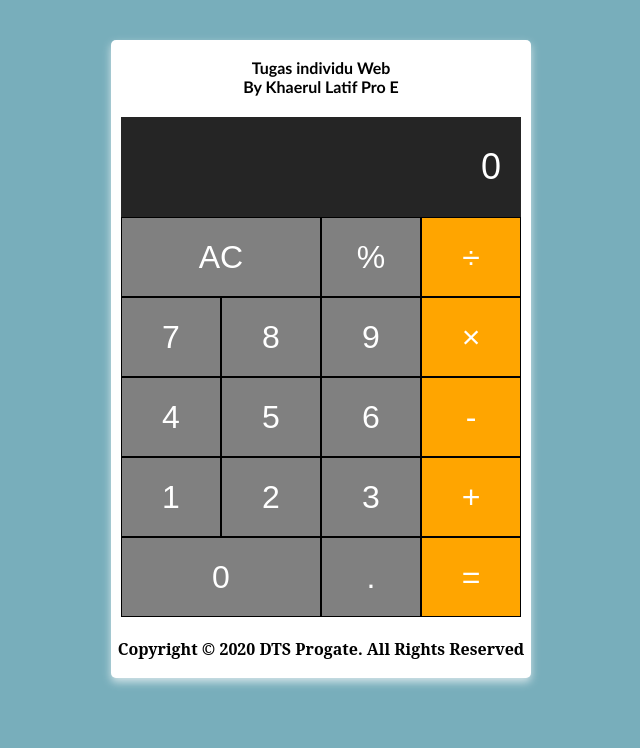
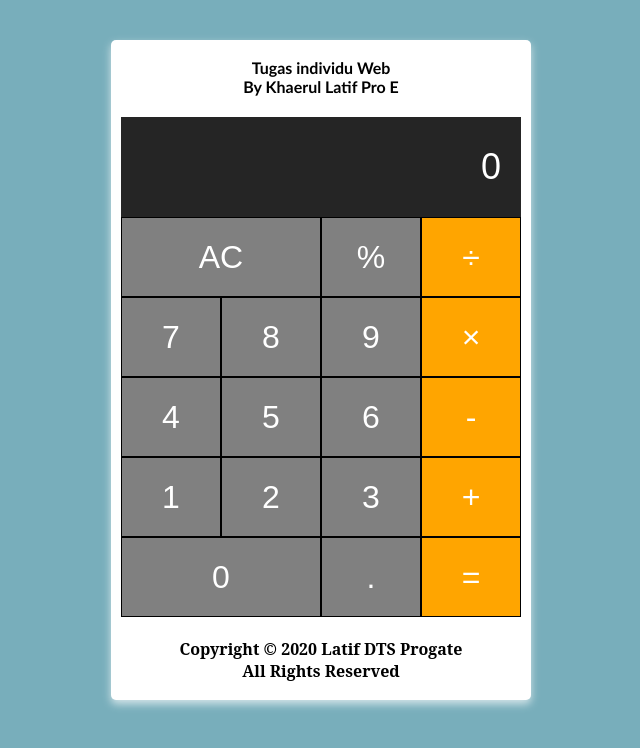
Before and after one commit to klatif2103/Khaerul-Latif.github.io, a plain HTML site: page index.html in a window 1280 px wide. Shown: the whole page, without its empty margins (319-959 px from the left). Drawn offline with Linux system fonts and the light colour scheme.

Commit message:
Update index.html

```diff
--- a/index.html
+++ b/index.html
@@ -51,7 +51,8 @@
             </div>
         </div>
         <div class="footer">
-            <p>Copyright &copy; 2020 DTS Progate. All Rights Reserved</p>
+            <p>Copyright &copy; 2020 Latif DTS Progate <br>
+                All Rights Reserved</p>
         </div>
     </div>
     <script type="text/javascript" src="script.js"></script>
```
